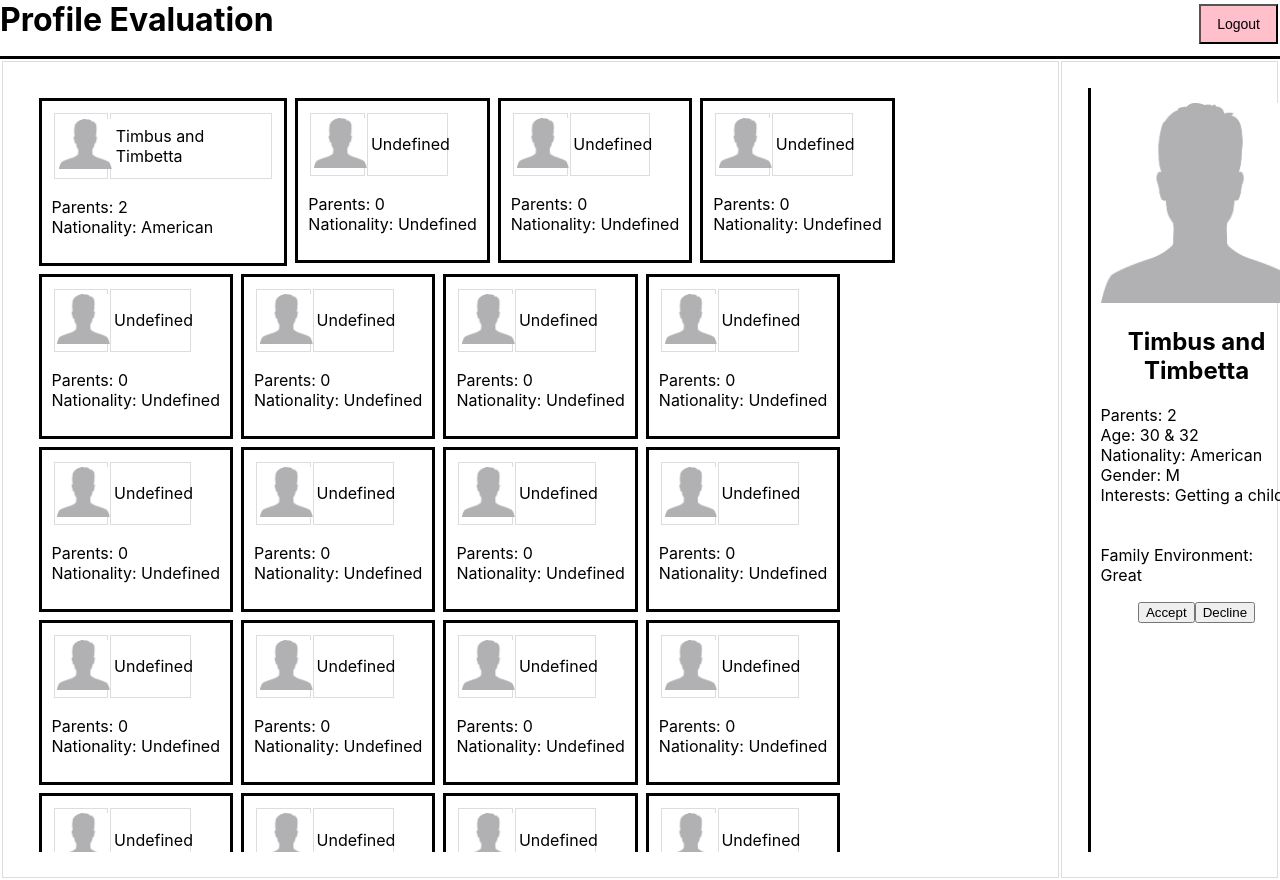
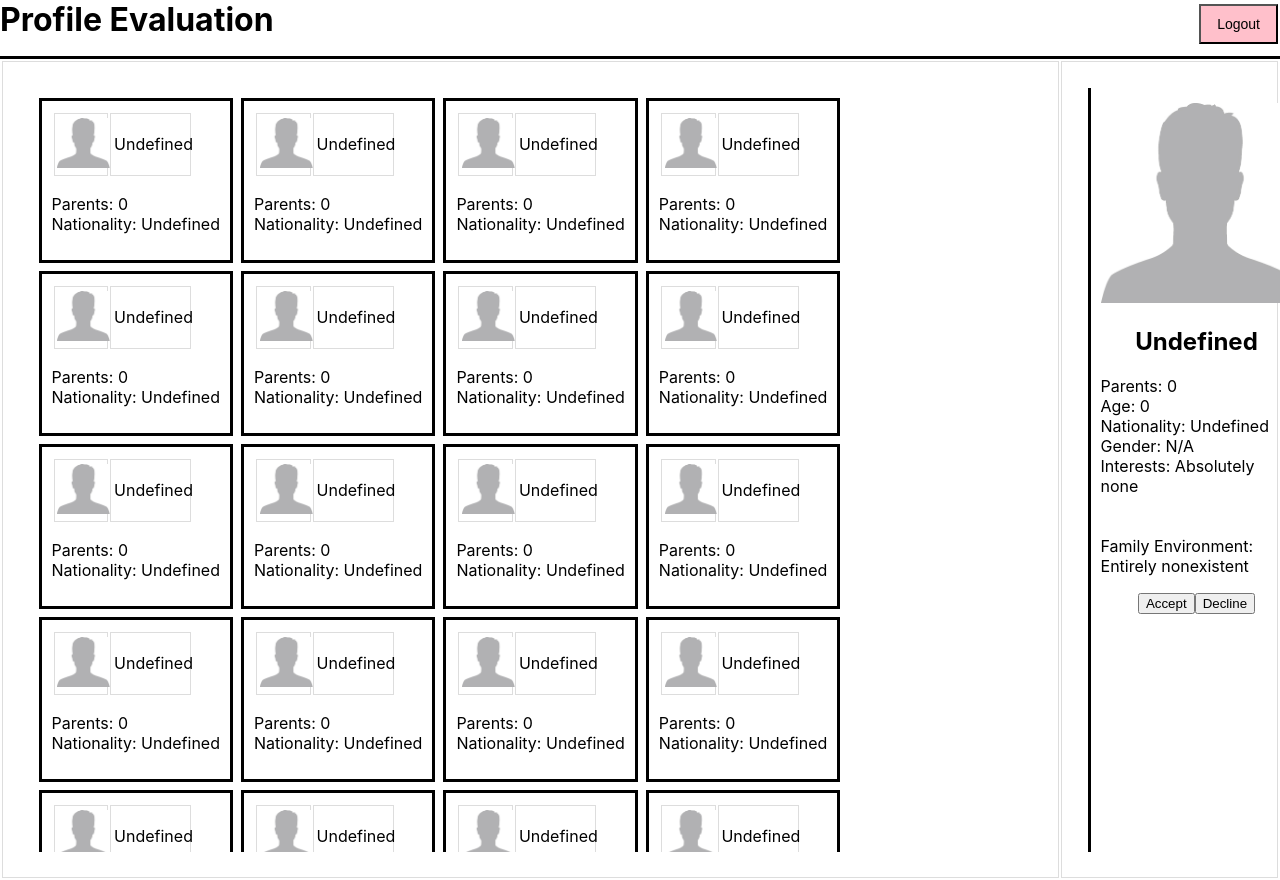
Before and after one commit to matedro/444_driftr, a React (Create React App) app: page /c/evaluate/detail in a window 1280 px wide. Both pictures are taken after a click on the button "Decline". Shown: the top 880 px of the page. Built offline with nearby package versions, Linux system fonts and the light colour scheme; the HTML template or start-up script is replaced by a standard one.

Commit message:
Pressing accept/decline on profile details "removes" them from the list

```diff
--- a/src/App.js
+++ b/src/App.js
@@ -13,7 +13,26 @@ import EvalDetailChild from "./evaluation/EvalDetailChild";
 import Matches from "./facilitation/Matches";
 import Create from "./facilitation/Create";
 
-function App() {
+class App extends React.Component {
+  constructor(props) {
+    super(props);
+    this.handleParentProfile = this.handleParentProfile.bind(this);
+    this.handleChildProfile = this.handleChildProfile.bind(this);
+    this.state = {
+      handledChildProfile: false,
+      handledParentProfile: false
+    };
+  }
+
+  handleParentProfile() {
+    this.setState({handledParentProfile: true});
+  }
+
+  handleChildProfile() {
+    this.setState({handledChildProfile: true});
+  }
+
+  render() {
     return (
       <Router>
         <Switch>
@@ -31,20 +50,30 @@ function App() {
             <Adult />
           </Route>
           <Route exact path="/p/evaluate">
-          <EvalParent />
+            <EvalParent
+              profileHandled={this.state.handledChildProfile}
+            />
           </Route>
           <Route path="/p/evaluate/detail">
-          <EvalDetailParent />
+            <EvalDetailParent
+              profileHandled={this.state.handledChildProfile}
+              onSubmit={this.handleChildProfile}
+            />
           </Route>
           {/* children's perspective */}
           <Route path="/c/create-profile">
             <Child />
           </Route>
           <Route exact path="/c/evaluate">
-          <EvalChild />
+            <EvalChild
+              profileHandled={this.state.handledParentProfile}
+            />
           </Route>
           <Route path="/c/evaluate/detail">
-          <EvalDetailChild />
+            <EvalDetailChild
+              profileHandled={this.state.handledParentProfile}
+              onSubmit={this.handleParentProfile}
+            />
           </Route>
           {/* facilitators' perspective */}
           <Route path="/f/matches">
@@ -57,5 +86,6 @@ function App() {
       </Router>
     );
   }
+}
 
 export default App;
--- a/src/evaluation/EvalChild.js
+++ b/src/evaluation/EvalChild.js
@@ -5,7 +5,7 @@ import ProfileSummary from './ProfileSummary.js';
 import LogoutButton from "./../LogoutButton";
 import './Eval.css';
 
-function EvalChild() {
+function EvalChild(props) {
   let history = useHistory();
 
   function handleSelection() {
@@ -18,6 +18,7 @@ function EvalChild() {
       <h1 className="Header">Profile Evaluation</h1>
       <div className="Grid">
         <Grid container spacing={1}>
+          {!props.profileHandled &&
             <Grid item>
               <ProfileSummary
                 isChild={false}
@@ -27,6 +28,7 @@ function EvalChild() {
                 onClick={handleSelection}
               />
             </Grid>
+          }
           <Grid item><ProfileSummary isChild={false}/></Grid>
           <Grid item><ProfileSummary isChild={false}/></Grid>
           <Grid item><ProfileSummary isChild={false}/></Grid>
--- a/src/evaluation/EvalDetailChild.js
+++ b/src/evaluation/EvalDetailChild.js
@@ -5,7 +5,7 @@ import ProfileDetail from './ProfileDetail.js';
 import LogoutButton from "./../LogoutButton";
 import './Eval.css';
 
-function EvalDetailChild() {
+function EvalDetailChild(props) {
   return (
     <div>
       <LogoutButton />
@@ -15,6 +15,7 @@ function EvalDetailChild() {
           <td>
             <div className="Grid">
               <Grid container spacing={1}>
+                {!props.profileHandled &&
                   <Grid item>
                     <ProfileSummary
                       isChild={false}
@@ -23,6 +24,7 @@ function EvalDetailChild() {
                       nationality="American"
                     />
                   </Grid>
+                }
                 <Grid item><ProfileSummary isChild={false}/></Grid>
                 <Grid item><ProfileSummary isChild={false}/></Grid>
                 <Grid item><ProfileSummary isChild={false}/></Grid>
@@ -49,7 +51,13 @@ function EvalDetailChild() {
               </Grid>
             </div>
           </td>
-          <td><ProfileDetail isChild={false}/></td>
+          <td>
+            <ProfileDetail
+              isChild={false}
+              profileHandled={props.profileHandled}
+              onSubmit={props.onSubmit}
+            />
+          </td>
         </tr>
       </table>
     </div>
--- a/src/evaluation/EvalDetailParent.js
+++ b/src/evaluation/EvalDetailParent.js
@@ -6,7 +6,7 @@ import ProfileDetail from './ProfileDetail.js';
 import LogoutButton from "./../LogoutButton";
 import './Eval.css';
 
-function EvalDetailParent() {
+function EvalDetailParent(props) {
   return (
     <div>
       <LogoutButton />
@@ -17,6 +17,7 @@ function EvalDetailParent() {
           <td>
             <div className="Grid">
               <Grid container spacing={1}>
+                {!props.profileHandled &&
                   <Grid item>
                     <ProfileSummary
                       isChild={true}
@@ -25,6 +26,7 @@ function EvalDetailParent() {
                       nationality="American"
                     />
                   </Grid>
+                }
                 <Grid item><ProfileSummary isChild={true}/></Grid>
                 <Grid item><ProfileSummary isChild={true}/></Grid>
                 <Grid item><ProfileSummary isChild={true}/></Grid>
@@ -51,7 +53,13 @@ function EvalDetailParent() {
               </Grid>
             </div>
           </td>
-          <td><ProfileDetail isChild={true}/></td>
+          <td>
+            <ProfileDetail
+              isChild={true}
+              profileHandled={props.profileHandled}
+              onSubmit={props.onSubmit}
+            />
+          </td>
         </tr>
       </table>
     </div>
--- a/src/evaluation/EvalParent.js
+++ b/src/evaluation/EvalParent.js
@@ -6,7 +6,7 @@ import ProfileSummary from './ProfileSummary.js';
 import LogoutButton from "./../LogoutButton";
 import './Eval.css';
 
-function EvalParent() {
+function EvalParent(props) {
   let history = useHistory();
 
   function handleSelection() {
@@ -22,6 +22,7 @@ function EvalParent() {
           <td><Filter /></td>
           <td>
             <Grid container spacing={1}>
+              {!props.profileHandled &&
                 <Grid item>
                   <ProfileSummary
                     isChild={true}
@@ -31,6 +32,7 @@ function EvalParent() {
                     onClick={handleSelection}
                   />
                 </Grid>
+              }
               <Grid item><ProfileSummary isChild={true}/></Grid>
               <Grid item><ProfileSummary isChild={true}/></Grid>
               <Grid item><ProfileSummary isChild={true}/></Grid>
--- a/src/evaluation/ProfileDetail.js
+++ b/src/evaluation/ProfileDetail.js
@@ -3,7 +3,23 @@ import man from '../profile/mannn.jpg';
 import "./Eval.css";
 
 function ProfileDetail(props) {
-  let childProfile = <div>
+  let profile;
+  if (props.isChild) {
+    if (props.profileHandled) { // we already handled Timmy's profile
+      profile = <div>
+        <h2>Undefined</h2>
+        <p align='left'>
+          Age: 0<br/>
+          Nationality: Undefined<br/>
+          Gender: N/A<br/>
+          Interests: Absolutely none<br/>
+          <br/>
+          <br/>
+          Medical History: Absent<br/>
+        </p>
+      </div>;
+    } else { // shoe Timmy's profile
+      profile = <div>
         <h2>Little Timmy</h2>
         <p align='left'>
           Age: 5<br/>
@@ -15,19 +31,34 @@ function ProfileDetail(props) {
           Medical History: Great<br/>
         </p>
       </div>;
-
-  let parentProfile = <div>
+    }
+  } else {
+    if (props.profileHandled) { // we already handled Timbus & Timbetta's profile
+      profile = <div>
+        <h2>Undefined</h2>
+        <p align='left'>
+          Parents: 0<br/>
+          Age: 0<br/>
+          Nationality: Undefined<br/>
+          Gender: N/A<br/>
+          Interests: Absolutely none<br/><br/><br/>
+          Family Environment: Entirely nonexistent<br/>
+        </p>
+      </div>;
+    } else { // show Timbus & Timbetta's profile
+      profile = <div>
         <h2>Timbus and Timbetta</h2>
         <p align='left'>
           Parents: 2<br/>
           Age: 30 & 32<br/>
           Nationality: American<br/>
-      Gender: M<br/>
+          Gender: M & F<br/>
           Interests: Getting a child<br/><br/><br/>
           Family Environment: Great<br/>
         </p>
       </div>;
-
+    }
+  }
 
   return (
     <div align="center" className="Detail">
@@ -38,16 +69,13 @@ function ProfileDetail(props) {
         width='200'
         height='200'
       />
-      {
-        props.isChild
-          ? childProfile
-          : parentProfile
-      }
+      {profile}
 
-      <button>Accept</button>
-      <button>Decline</button>
+      {/* Show the "next" profile regardless of choice, we don't care */}
+      <button onClick={props.onSubmit}>Accept</button>
+      <button onClick={props.onSubmit}>Decline</button>
     </div>
-  )
+  );
 }
 
 export default ProfileDetail;
```
Lines whose indentation alone changed are shown as unchanged.
